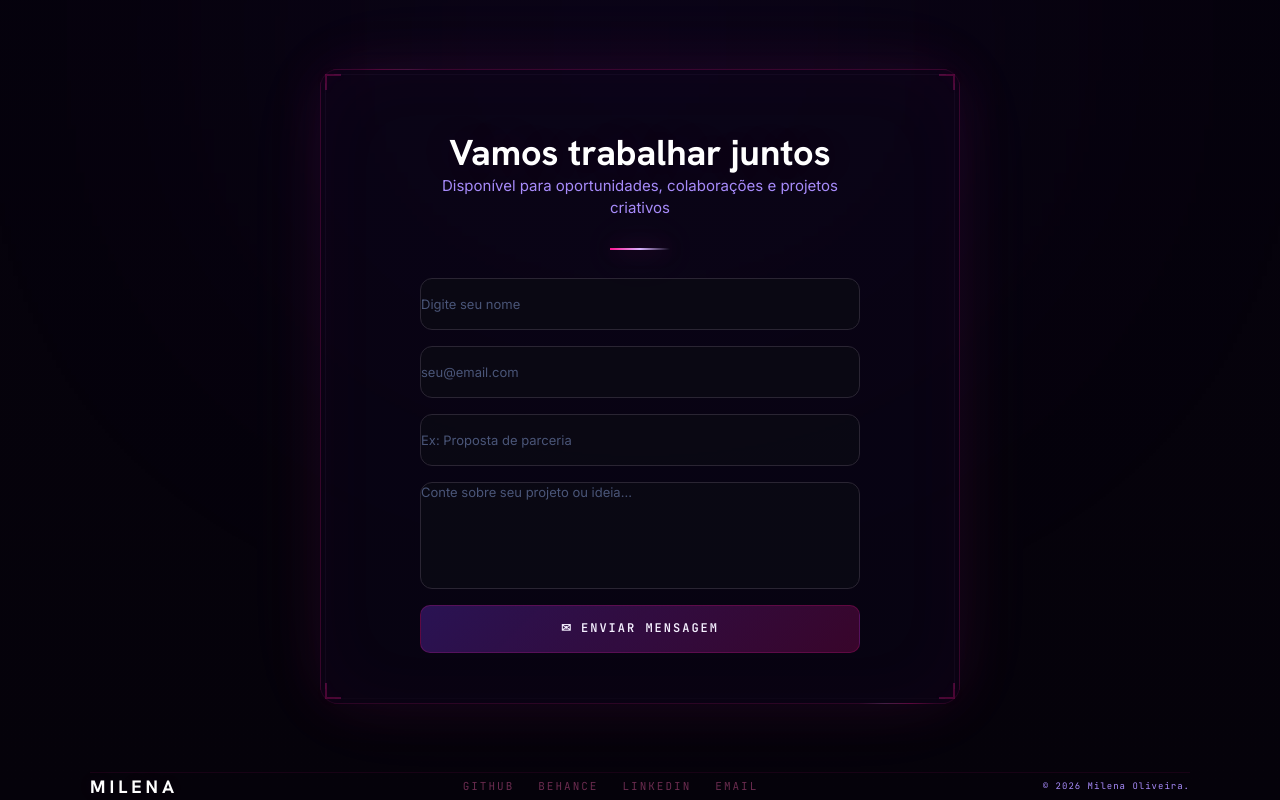
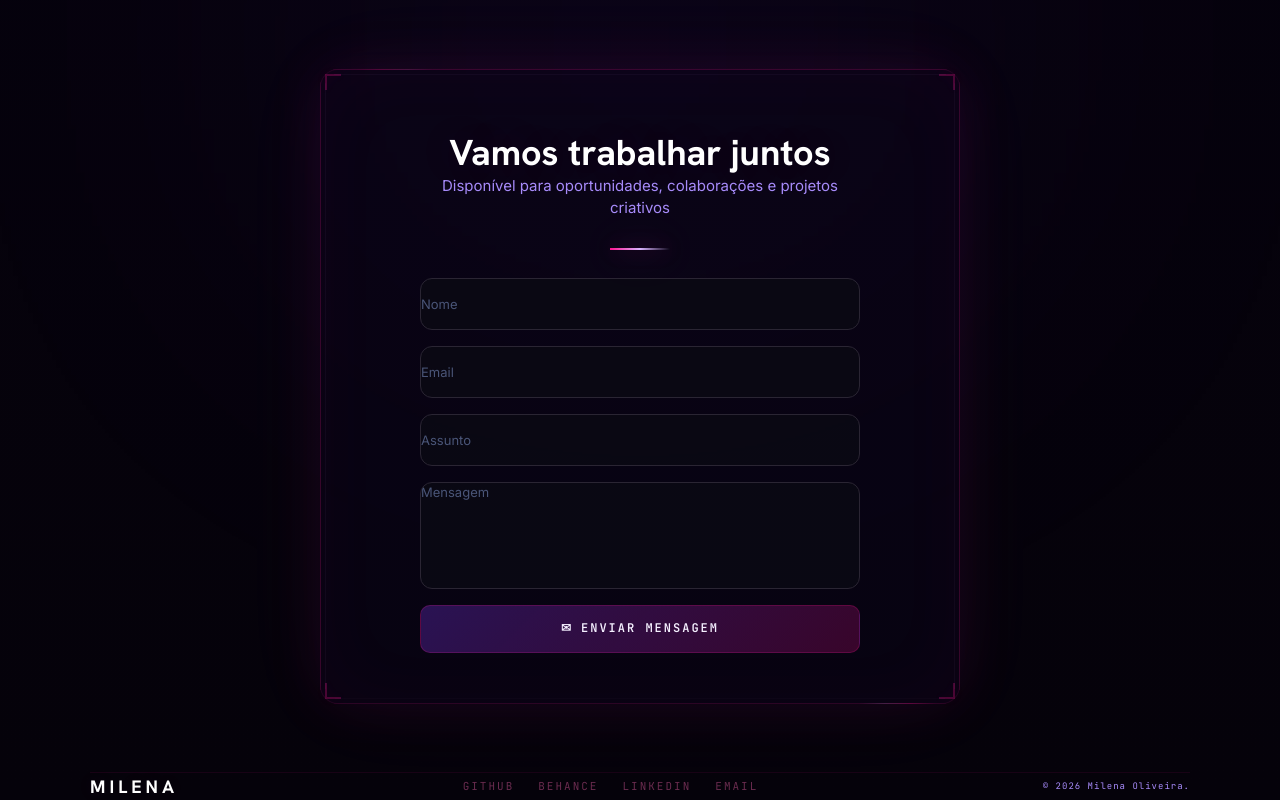
Before and after one commit to Milenaalvez/milena-portfolio, a React (Vite) app: page / in a window 1280 px wide. Shown: the part 4280-5080 px from the top of the page. Built offline with nearby package versions, Linux system fonts and the light colour scheme.

Commit message:
simplify form placeholders

```diff
--- a/src/App.tsx
+++ b/src/App.tsx
@@ -829,7 +829,7 @@ function App() {
             <input
               type="text"
               name="nome"
-              placeholder="Digite seu nome"
+              placeholder="Nome"
               required
               className="w-full h-[52px] px-5 rounded-[12px] bg-[rgba(12,10,20,0.7)] border border-[#2A2533] text-white text-[14px] font-['Inter',sans-serif] outline-none transition-all duration-300 placeholder:text-[#4A5578] placeholder:text-[13px] focus:border-[#D8B4FE] focus:shadow-[0_0_25px_rgba(216,180,254,0.12),inset_0_0_25px_rgba(216,180,254,0.03)] focus:bg-[rgba(18,16,28,0.8)]"
             />
@@ -837,7 +837,7 @@ function App() {
             <input
               type="email"
               name="email"
-              placeholder="seu@email.com"
+              placeholder="Email"
               required
               className="w-full h-[52px] px-5 rounded-[12px] bg-[rgba(12,10,20,0.7)] border border-[#2A2533] text-white text-[14px] font-['Inter',sans-serif] outline-none transition-all duration-300 placeholder:text-[#4A5578] placeholder:text-[13px] focus:border-[#D8B4FE] focus:shadow-[0_0_25px_rgba(216,180,254,0.12),inset_0_0_25px_rgba(216,180,254,0.03)] focus:bg-[rgba(18,16,28,0.8)]"
             />
@@ -845,13 +845,13 @@ function App() {
             <input
               type="text"
               name="assunto"
-              placeholder="Ex: Proposta de parceria"
+              placeholder="Assunto"
               className="w-full h-[52px] px-5 rounded-[12px] bg-[rgba(12,10,20,0.7)] border border-[#2A2533] text-white text-[14px] font-['Inter',sans-serif] outline-none transition-all duration-300 placeholder:text-[#4A5578] placeholder:text-[13px] focus:border-[#D8B4FE] focus:shadow-[0_0_25px_rgba(216,180,254,0.12),inset_0_0_25px_rgba(216,180,254,0.03)] focus:bg-[rgba(18,16,28,0.8)]"
             />
 
             <textarea
               name="mensagem"
-              placeholder="Conte sobre seu projeto ou ideia..."
+              placeholder="Mensagem"
               required
               rows={5}
               className="w-full px-5 py-4 rounded-[12px] bg-[rgba(12,10,20,0.7)] border border-[#2A2533] text-white text-[14px] font-['Inter',sans-serif] outline-none transition-all duration-300 placeholder:text-[#4A5578] placeholder:text-[13px] focus:border-[#D8B4FE] focus:shadow-[0_0_25px_rgba(216,180,254,0.12),inset_0_0_25px_rgba(216,180,254,0.03)] focus:bg-[rgba(18,16,28,0.8)] resize-none"
```
